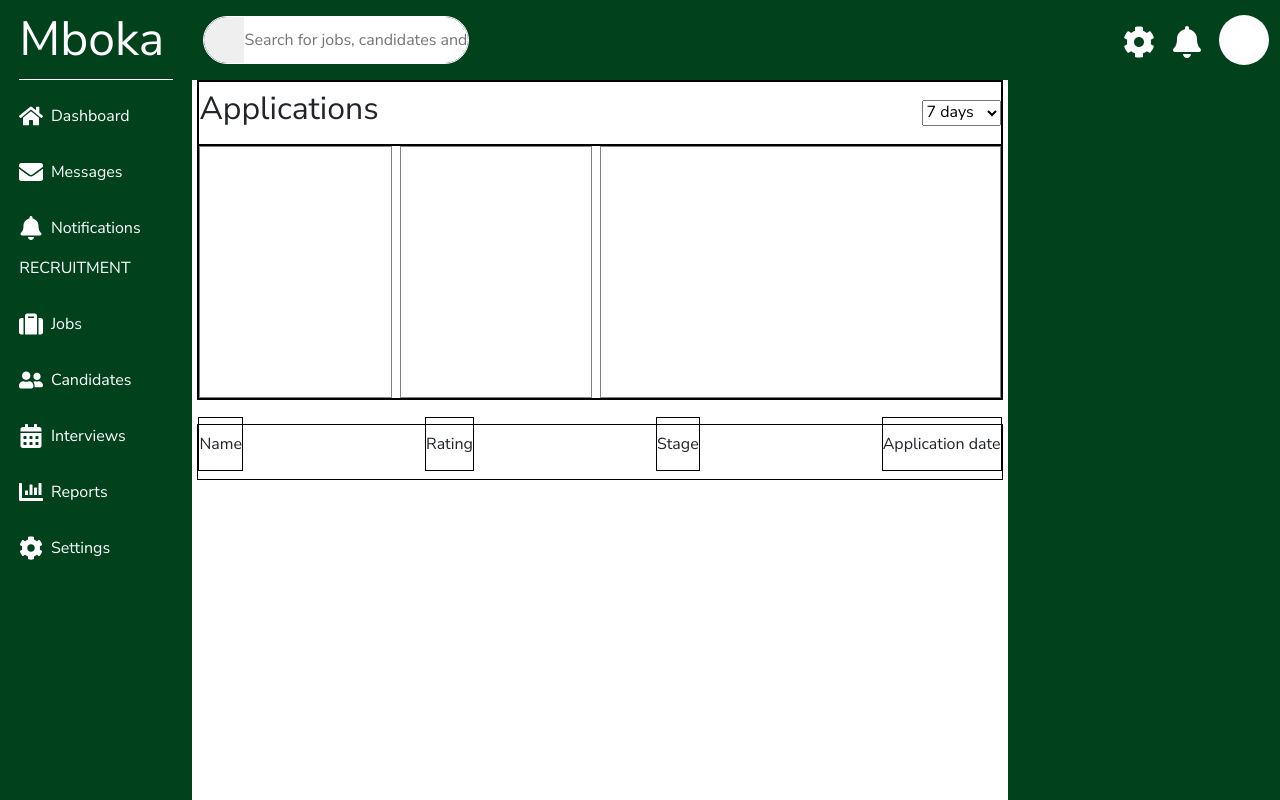
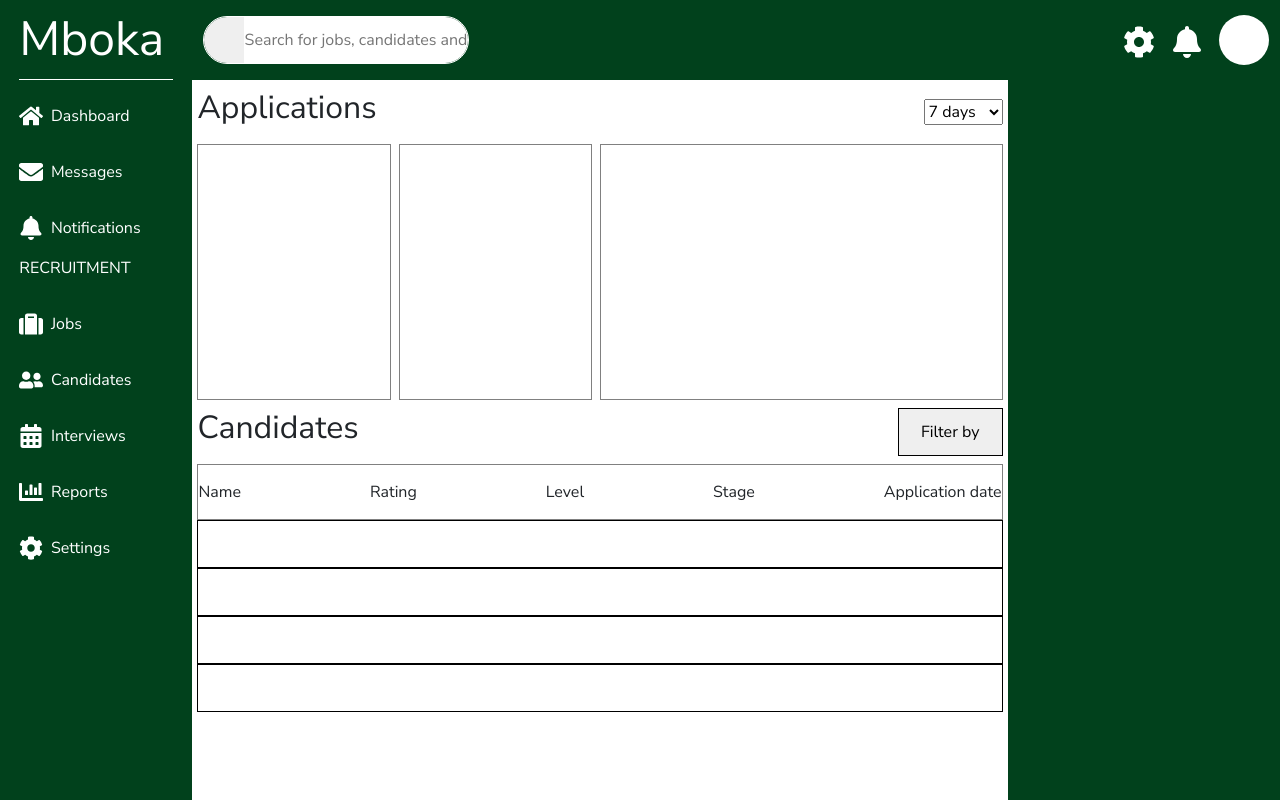
Before and after one commit to MokuaEnock/mboka, a React (Vite) app: page /recruiter/jobs/1 in a window 1280 px wide. Built offline with nearby package versions, Linux system fonts and the light colour scheme; a small style sheet from the web is missing.

Commit message:
create he final skeleton strucrture of job detail section

```diff
--- a/index.html
+++ b/index.html
@@ -12,7 +12,7 @@
     />
 
     <meta name="viewport" content="width=device-width, initial-scale=1.0" />
-    <title>Mboka</title>
+    <title>Insunity</title>
   </head>
   <body>
     <div id="root"></div>
--- a/src/Components/header/header.jsx
+++ b/src/Components/header/header.jsx
@@ -6,7 +6,7 @@ export default function Header() {
     <header>
       <div className="header">
         <Link to="/" className="logo">
-          Mboka
+          Insunity
         </Link>
 
         <span>
--- a/src/Pages/recruiter/jobs/detail/detail.css
+++ b/src/Pages/recruiter/jobs/detail/detail.css
@@ -20,7 +20,7 @@
 #recruiter-detailed-stats {
   width: 100%;
   height: 40vh;
-  border: thin solid black;
+  /* border: thin solid black; */
   display: flex;
   flex-direction: column;
   align-items: center;
@@ -29,7 +29,7 @@
 
 #recruiter-detailed-stats > * {
   width: 100%;
-  border: thin solid black;
+  /* border: thin solid black; */
   display: flex;
   align-items: center;
   justify-content: space-between;
@@ -60,10 +60,32 @@
   background-color: var(--primary);
 }
 
+#recruiter-candidates-name {
+  width: 100%;
+  margin-top: 1vh;
+  /* border: thin solid black; */
+  height: 6vh;
+  display: flex;
+  align-items: center;
+  justify-content: space-between;
+}
+
+#recruiter-candidates-name > h3 {
+  font-size: 2rem;
+}
+
+#recruiter-candidates-name > button {
+  border: thin solid black;
+  height: 100%;
+  width: 13%;
+  font-size: 1rem;
+}
+
 #recruiter-cands-header {
   width: 100%;
-  margin-top: 3vh;
-  border: thin solid black;
+  margin-top: 1vh;
+  /* border: thin solid black; */
+  border: thin solid grey;
   height: 7vh;
   display: flex;
   flex-direction: row;
@@ -72,10 +94,24 @@
 }
 
 #recruiter-cands-header > * {
-  border: thin solid black;
+  /* border: thin solid black; */
   height: 100%;
   display: flex;
   flex-direction: row;
   align-items: center;
   justify-content: space-between;
 }
+
+#recruiter-detailed-candidates {
+  /* border: thin solid black; */
+  height: max-content;
+  list-style: none;
+  margin: 0;
+  padding: 0;
+}
+
+.recruiter-detailed-candidates {
+  width: 100%;
+  height: 6vh;
+  border: thin solid black;
+}
--- a/src/Pages/recruiter/jobs/detail/detail.jsx
+++ b/src/Pages/recruiter/jobs/detail/detail.jsx
@@ -30,14 +30,26 @@ export default function RecruiterJobDetail() {
               </div>
             </div>
 
-            <div id="recruiter-cands-header">
-              <p>Name</p>
-              <p>Rating</p>
-              <p>Stage</p>
-              <p>Application date</p>
+            <div id="recruiter-candidates-name">
+              <h3>Candidates</h3>
+
+              <button>Filter by</button>
             </div>
 
-            {/* <div id="recruiter-detailed-candidates"></div> */}
+            <div id="recruiter-cands-header">
+              <span>Name</span>
+              <span>Rating</span>
+              <span>Level</span>
+              <span>Stage</span>
+              <span>Application date</span>
+            </div>
+
+            <ul id="recruiter-detailed-candidates">
+              <li className="recruiter-detailed-candidates"></li>
+              <li className="recruiter-detailed-candidates"></li>
+              <li className="recruiter-detailed-candidates"></li>
+              <li className="recruiter-detailed-candidates"></li>
+            </ul>
           </div>
           <aside id="recruiter-detailed-aside"></aside>
         </section>
```
